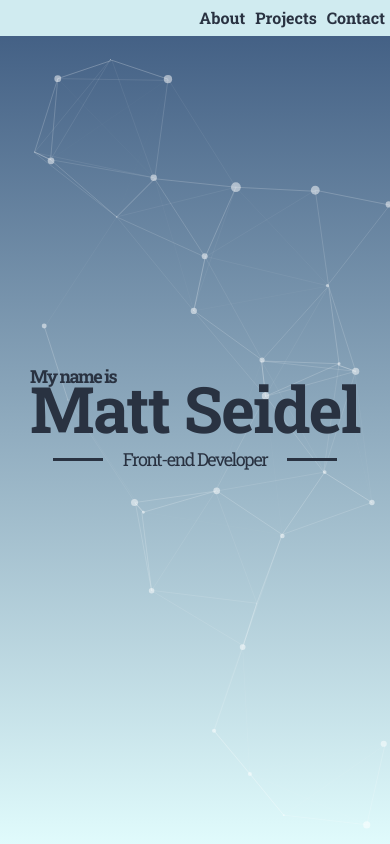
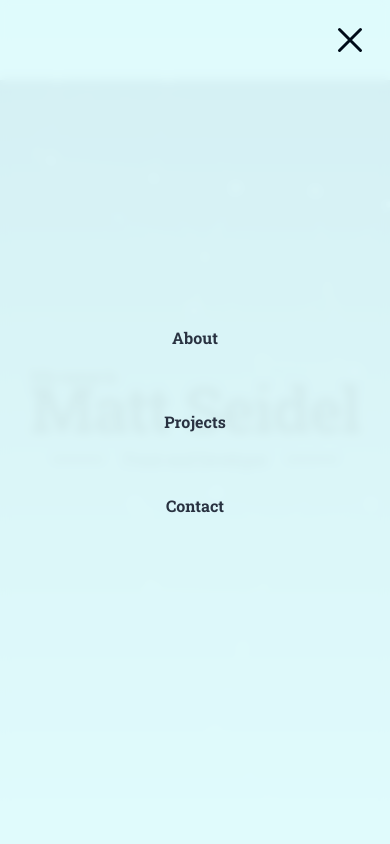
Before and after one commit to mseidel819/mseidel819.github.io, a plain HTML site: page index.html in a window 390 px wide. Shown: the top 844 px of the page. Drawn offline with nearby package versions, Linux system fonts and the light colour scheme; some packages are replaced by stand-ins of ours; a script that the page names is missing.

Commit message:
mobile navigation

```diff
--- a/index.html
+++ b/index.html
@@ -18,11 +18,24 @@
     <link rel="icon" href="img/logo64.png" />
     <link rel="apple-touch-icon" href="img/logo192.png" />
     <link rel="manifest" href="manifest.webmanifest" />
+    <link
+    rel="stylesheet"
+    href="https://use.fontawesome.com/releases/v5.8.2/css/all.css"
+    integrity="sha384-oS3vJWv+0UjzBfQzYUhtDYW+Pj2yciDJxpsK1OYPAYjqT085Qq/1cq5FLXAZQ7Ay"
+    crossorigin="anonymous"
+    />
     <script
     type="module"
     src="https://unpkg.com/ionicons@5.5.2/dist/ionicons/ionicons.esm.js"
   ></script>
-
+  <script
+    nomodule
+    src="https://unpkg.com/ionicons@5.5.2/dist/ionicons/ionicons.js"
+  ></script>
+  <script
+  defer
+  src="https://unpkg.com/smoothscroll-polyfill@0.4.4/dist/smoothscroll.min.js"
+></script>
 
     <script src="particles.js" defer></script>
    <script src="app.js" defer></script>
@@ -30,14 +43,10 @@
    <title>Matt Seidel: Front-end Developer</title>
     </head>
 <body>
-   <link
-    rel="stylesheet"
-    href="https://use.fontawesome.com/releases/v5.8.2/css/all.css"
-    integrity="sha384-oS3vJWv+0UjzBfQzYUhtDYW+Pj2yciDJxpsK1OYPAYjqT085Qq/1cq5FLXAZQ7Ay"
-    crossorigin="anonymous"
-    />
 
-    <nav id="navbar" class="nav">
+<header class='header'>
+
+  <nav id="navbar" class="nav nav-open">
 
     <ul class="nav-links">
       <li class="nav-item">
@@ -51,8 +60,12 @@
       </li>
     </ul>
   </div>
+  <button class='btn-mobile-nav'>
+    <ion-icon class='icon-mobile-nav' name="menu-outline"></ion-icon>
+    <ion-icon class='icon-mobile-nav' name="close-outline"></ion-icon>
+   </button>
 </nav>
-
+</header>
     <!-- welcome -->
     <section id="welcome-section" class="welcome">
     <div class='welcome-text'>
--- a/script.js
+++ b/script.js
@@ -6,6 +6,14 @@ const navLinks = document.querySelector('.nav-links');
 const navItem = document.querySelector('.nav-item');
 const navLink = document.querySelector('.nav-link');
 const navLogo = document.querySelector('.nav-logo');
+const navOpen = document.querySelector('.nav-open');
+const btnMobile = document.querySelector('.btn-mobile-nav');
+
+//mobile navigation
+btnMobile.addEventListener('click', function () {
+  nav.classList.toggle('nav-open');
+});
+
 //button scrolling
 
 navLinks.addEventListener('click', function (e) {
@@ -16,6 +24,7 @@ navLinks.addEventListener('click', function (e) {
     e.preventDefault();
     const id = e.target.getAttribute('href');
     document.querySelector(id).scrollIntoView({ behavior: 'smooth' });
+    nav.classList.toggle('nav-open');
   }
 });
 
--- a/style.css
+++ b/style.css
@@ -8,6 +8,7 @@
 
 html {
   font-size: 62.5%;
+  overflow-x: hidden;
 }
 
 body {
@@ -15,6 +16,7 @@ body {
   line-height: 1;
   font-weight: 400;
   color: #293241;
+  overflow-x: hidden;
 }
 h1,
 h2,
@@ -54,12 +56,15 @@ blockquote p {
   background-color: #fff;
   box-shadow: 0px 3px 2.5px rgba(0, 0, 0, 0.2);
 }
-
+.header {
+  display: flex;
+  position: relative;
+}
 .nav {
   display: flex;
   justify-content: flex-end;
   /* background-image: linear-gradient(80deg, #57788b, #7e94a1); */
-  background-color: rgba(224, 251, 252, 0.9);
+  background-color: rgba(224, 251, 252, 0.95);
   position: fixed;
   top: 0;
   left: 0;
@@ -88,7 +93,22 @@ blockquote p {
   background: #ee6c4d;
   color: white;
 }
+.btn-mobile-nav {
+  border: none;
+  background-color: rgba(224, 251, 252, 0);
+  cursor: pointer;
+  display: none;
+  z-index: 1000;
+}
+.icon-mobile-nav {
+  height: 4.8rem;
+  width: 4.8rem;
+  color: #000c19;
+}
 
+.icon-mobile-nav[name='close-outline'] {
+  display: none;
+}
 .welcome {
   display: flex;
   flex-direction: column;
@@ -338,7 +358,7 @@ blockquote p {
   /* height: 2rem; */
   position: absolute;
   width: 90%;
-  z-index: 5;
+  z-index: 0;
 }
 #contact-title p {
   color: #293241;
@@ -588,6 +608,51 @@ blockquote p {
 }
 
 @media (max-width: 63em) {
+  .btn-mobile-nav {
+    display: block;
+    padding: 1.6rem;
+  }
+
+  .nav-links {
+    background: rgba(224, 251, 252, 0.93);
+    -webkit-backdrop-filter: blur(5px);
+    backdrop-filter: blur(5px);
+    position: absolute;
+    top: 0;
+    left: 0;
+    width: 100%;
+    height: 100vh;
+    transform: translateX(100%);
+    z-index: 100;
+    flex-direction: column;
+    align-items: center;
+    justify-content: center;
+    gap: 4.8rem;
+    transition: all 0.3s ease-in;
+
+    opacity: 0;
+    pointer-events: none;
+    visibility: hidden;
+  }
+
+  .nav-open .nav-links {
+    opacity: 1;
+    pointer-events: auto;
+    visibility: visible;
+    transform: translateX(0%);
+  }
+
+  .nav-open .icon-mobile-nav[name='close-outline'] {
+    display: block;
+  }
+
+  .nav-open .icon-mobile-nav[name='menu-outline'] {
+    display: none;
+  }
+
+  .nav-link {
+    font-size: 3rem;
+  }
   .welcome h1 {
     font-size: 10rem;
   }
@@ -605,9 +670,7 @@ blockquote p {
     height: 3px;
     width: 12rem;
   }
-  .nav-link {
-    font-size: 2.4rem;
-  }
+
   .about-section {
     padding-top: 5rem;
   }
```
Lines whose indentation alone changed are shown as unchanged.
